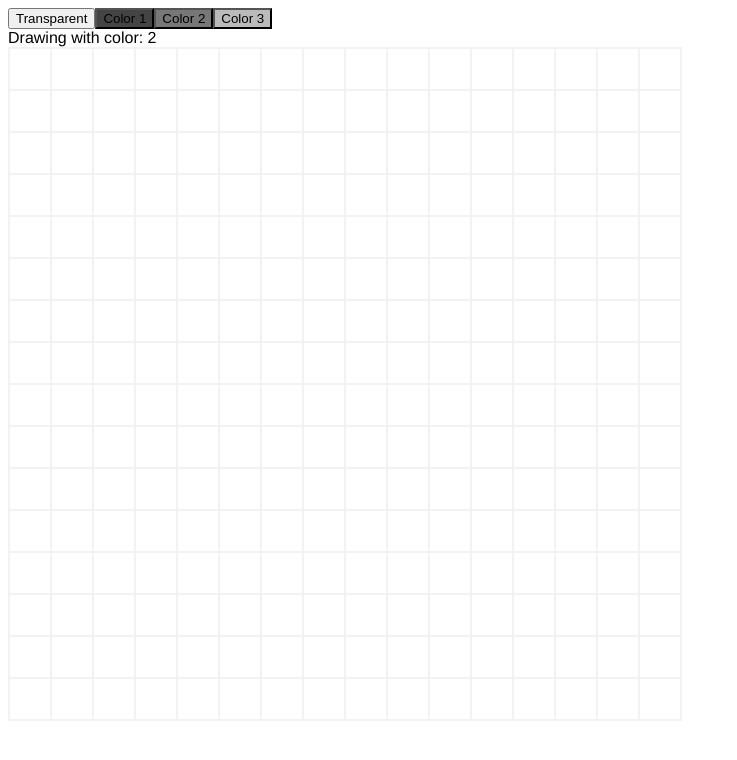
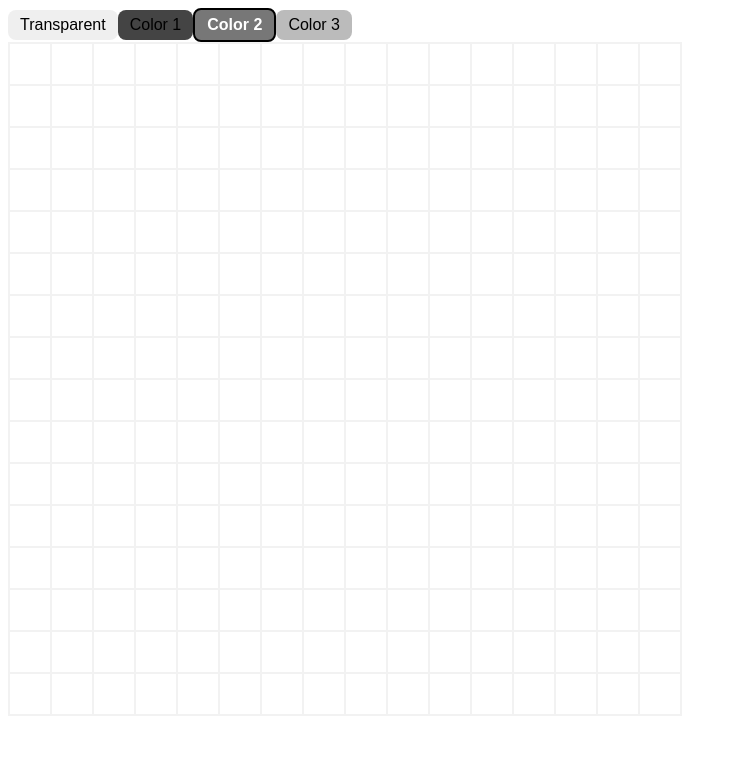
Before and after one commit to felixbade/pixel-art-editor, a React app: page / in a window 1280 px wide. Shown: the top 760 px of the page, without its empty margins (0-737 px from the left). Built offline with nearby package versions, Linux system fonts and the light colour scheme.

Commit message:
Show drawing color visually

```diff
--- a/src/js/app.jsx
+++ b/src/js/app.jsx
@@ -19,12 +19,11 @@ export default function App() {
 
     return (
         <>
-            <button onClick={() => setColor(0)}>Transparent</button>
-            <button onClick={() => setColor(1)} style={{ background: colors[1] }}>Color 1</button>
-            <button onClick={() => setColor(2)} style={{ background: colors[2] }}>Color 2</button>
-            <button onClick={() => setColor(3)} style={{ background: colors[3] }}>Color 3</button>
+            <button onClick={() => setColor(0)} className={color === 0 ? 'selected': ''}>Transparent</button>
+            <button onClick={() => setColor(1)} style={{ background: colors[1] }} className={color === 1 ? 'selected': ''}>Color 1</button>
+            <button onClick={() => setColor(2)} style={{ background: colors[2] }} className={color === 2 ? 'selected': ''}>Color 2</button>
+            <button onClick={() => setColor(3)} style={{ background: colors[3] }} className={color === 3 ? 'selected': ''}>Color 3</button>
             <br/>
-            <div>Drawing with color: {color}</div>
             <table cellSpacing="0">
                 <tbody>
                     {drawing.map((row, y) =>
--- a/src/style/style.css
+++ b/src/style/style.css
@@ -20,3 +20,20 @@ td {
 td, table {
     border: 1px solid hsla(0, 0%, 0%, 5%);
 }
+
+button {
+    border: none;
+    border-radius: 8px;
+    padding: 6px 12px;
+    font-size: 16px;
+}
+
+.selected {
+    color: white !important;
+    font-weight: 700;
+    border: 2px solid black;
+}
+
+button:active {
+    color: black;
+}
```
